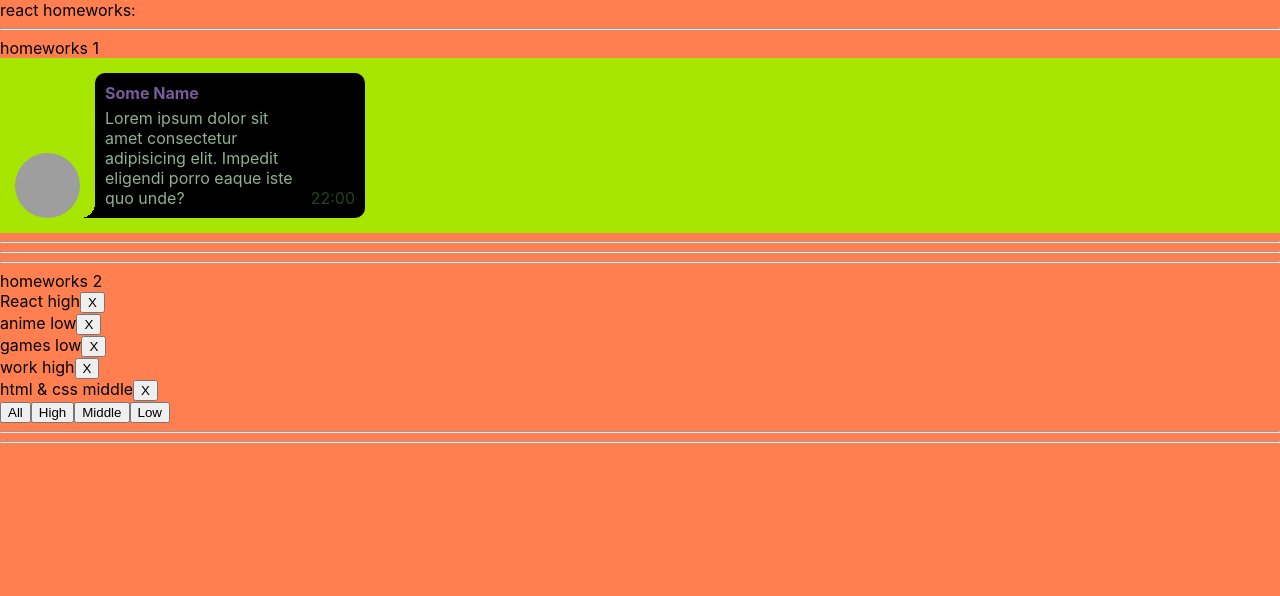
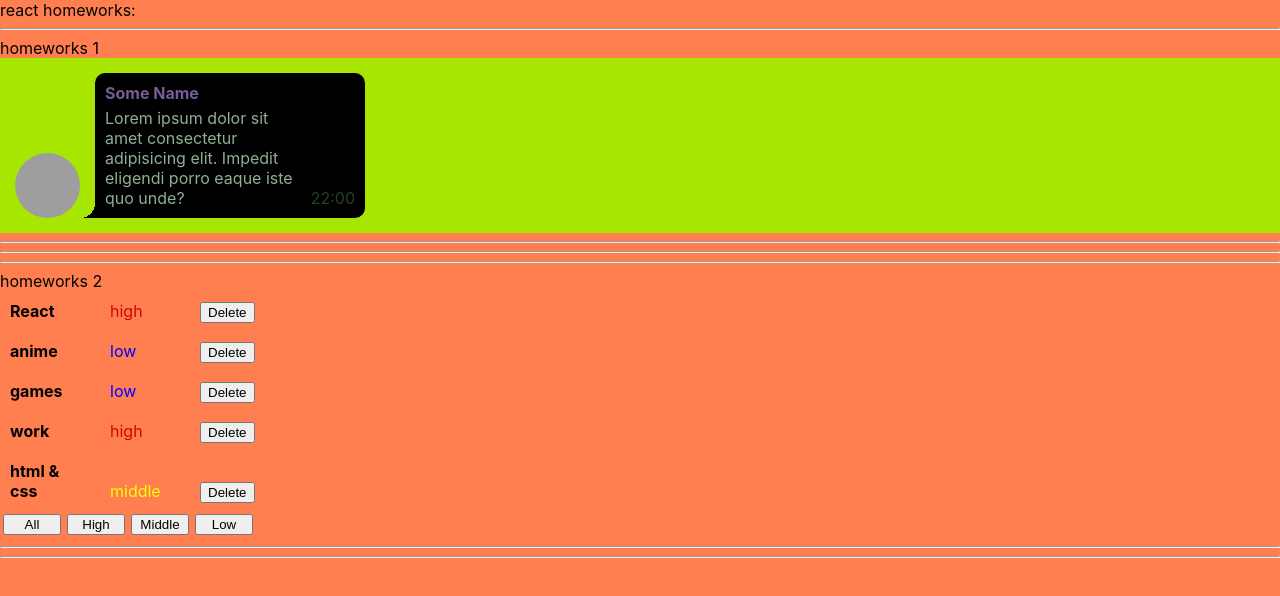
Before and after one commit to m1rade/react-homework, a React (Create React App) app: page / in a window 1280 px wide. Shown: the top 596 px of the page. Built offline with nearby package versions, Linux system fonts and the light colour scheme; grey boxes are pictures that could not be loaded.

Commit message:
Added style

```diff
--- a/src/p2-homeworks/h2/Affair.tsx
+++ b/src/p2-homeworks/h2/Affair.tsx
@@ -1,5 +1,6 @@
-import React from "react";
-import { AffairType } from "./HW2";
+import React from "react"
+import { AffairType } from "./HW2"
+import s from "./Affairs.module.css"
 
 type AffairPropsType = {
     // key не нужно типизировать
@@ -10,11 +11,14 @@ type AffairPropsType = {
 function Affair(props: AffairPropsType) {
     const deleteCallback = () => props.deleteAffairCallback(props.affair._id);
 
+    const priorityClass = s.priority + ' ' + s[props.affair.priority];
+
     return (
-        <div>
-            {props.affair.name} {props.affair.priority}
-            <button onClick={deleteCallback}>X</button>
-        </div>
+      <div>
+        <span className={s.affair}>{props.affair.name}</span>
+        <span className={priorityClass}>{props.affair.priority}</span>
+        <button onClick={deleteCallback}>Delete</button>
+      </div>
     );
 }
 
--- a/src/p2-homeworks/h2/Affairs.module.css
+++ b/src/p2-homeworks/h2/Affairs.module.css
@@ -1,3 +1,29 @@
-.someClass {
+.affair {
+    margin: 10px;
+    display: inline-block;
+    width: 80px;
+    font-weight: bold;
+}
 
+.priority {
+    margin: 10px;
+    display: inline-block;
+    width: 80px;
 }
+
+.high {
+    color: rgb(218, 0, 0);
+}
+
+.middle {
+    color: yellow;
+}
+
+.low {
+    color: blue;
+}
+
+.priority_button {
+    margin: 3px;
+    width: 58px;
+}
--- a/src/p2-homeworks/h2/Affairs.tsx
+++ b/src/p2-homeworks/h2/Affairs.tsx
@@ -1,6 +1,7 @@
 import React from 'react'
 import Affair from './Affair'
 import {AffairType, FilterType} from './HW2'
+import s from "./Affairs.module.css"
 
 type AffairsPropsType = {
     data: Array<AffairType>
@@ -23,16 +24,23 @@ function Affairs(props: AffairsPropsType) {
     const setLow = () => props.setFilter("low");
 
     return (
-        <div>
+      <div>
+        {mappedAffairs}
 
-            {mappedAffairs}
-
-            <button onClick={setAll}>All</button>
-            <button onClick={setHigh}>High</button>
-            <button onClick={setMiddle}>Middle</button>
-            <button onClick={setLow}>Low</button>
-        </div>
-    )
+        <button className={s.priority_button} onClick={setAll}>
+          All
+        </button>
+        <button className={s.priority_button} onClick={setHigh}>
+          High
+        </button>
+        <button className={s.priority_button} onClick={setMiddle}>
+          Middle
+        </button>
+        <button className={s.priority_button} onClick={setLow}>
+          Low
+        </button>
+      </div>
+    );
 }
 
 export default Affairs
```
